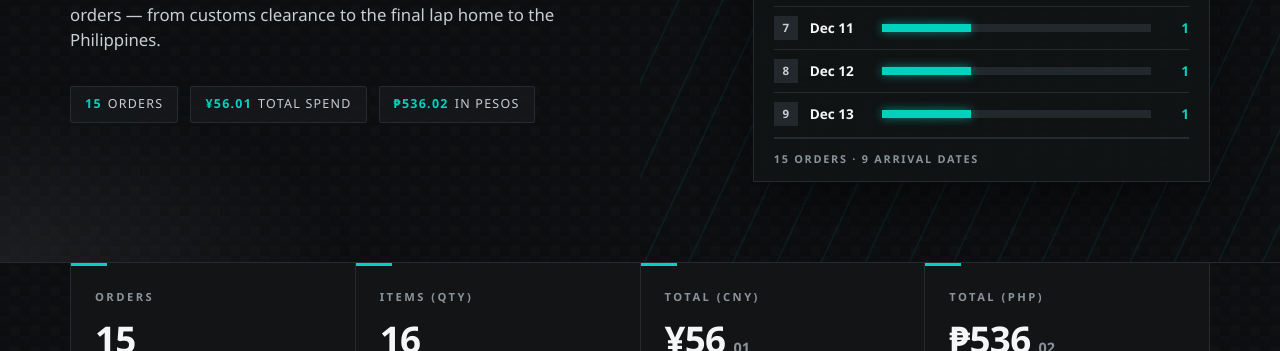
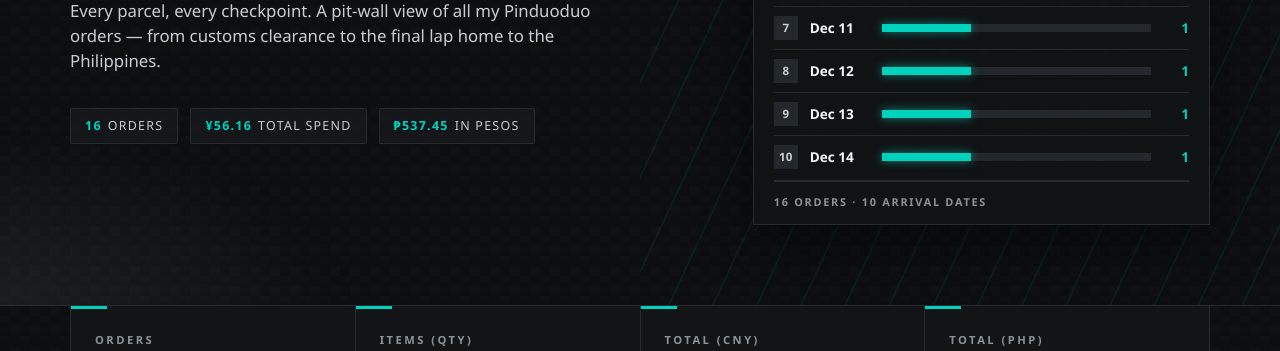
Before and after one commit to randombsgooooo/orders, a plain HTML site: page index.html in a window 1280 px wide. Shown: the part 449-800 px from the top of the page. Drawn offline with Linux system fonts and the light colour scheme.

Commit message:
Update index.html

```diff
--- a/index.html
+++ b/index.html
@@ -352,9 +352,9 @@
     <h1><span>Lights Out,</span><br><em>Orders In</em></h1>
     <p>Every parcel, every checkpoint. A pit-wall view of all my Pinduoduo orders &mdash; from customs clearance to the final lap home to the Philippines.</p>
     <div class="hero-meta">
-      <span class="chip"><b>15</b>Orders</span>
-      <span class="chip"><b>¥56.01</b>Total spend</span>
-      <span class="chip"><b>₱536.02</b>In pesos</span>
+      <span class="chip"><b>16</b>Orders</span>
+      <span class="chip"><b>¥56.16</b>Total spend</span>
+      <span class="chip"><b>₱537.45</b>In pesos</span>
     </div>
    </div>
    <aside class="tower" aria-label="Arrivals by ETA">
@@ -367,10 +367,10 @@
 
 <div class="wrap">
   <div class="stats" id="overview">
-    <div class="stat"><div class="k">Orders</div><div class="v">15</div></div>
-    <div class="stat"><div class="k">Items (qty)</div><div class="v">16</div></div>
-    <div class="stat"><div class="k">Total (CNY)</div><div class="v">¥56<small>.01</small></div></div>
-    <div class="stat"><div class="k">Total (PHP)</div><div class="v">₱536<small>.02</small></div></div>
+    <div class="stat"><div class="k">Orders</div><div class="v">16</div></div>
+    <div class="stat"><div class="k">Items (qty)</div><div class="v">17</div></div>
+    <div class="stat"><div class="k">Total (CNY)</div><div class="v">¥56<small>.16</small></div></div>
+    <div class="stat"><div class="k">Total (PHP)</div><div class="v">₱537<small>.45</small></div></div>
   </div>
 </div>
 
@@ -443,7 +443,7 @@
         </thead>
         <tbody id="tbody"></tbody>
         <tfoot>
-          <tr><td colspan="2" data-label="Sheet">Total</td><td data-label="Items">16</td><td></td><td data-label="Total (CNY)">¥56.01</td><td colspan="4"></td><td colspan="2" data-label="Total (PHP)">₱536.02</td></tr>
+          <tr><td colspan="2" data-label="Sheet">Total</td><td data-label="Items">17</td><td></td><td data-label="Total (CNY)">¥56.16</td><td colspan="4"></td><td colspan="2" data-label="Total (PHP)">₱537.45</td></tr>
         </tfoot>
       </table>
     </div>
@@ -452,7 +452,7 @@
 </section>
 
 <footer>
-  <div class="wrap">Built from the <b>PINDUODUO ORDERS</b> sheet &middot; Status as of 13 Nov 2026 &middot; Unofficial fan-style theme</div>
+  <div class="wrap">Built from the <b>PINDUODUO ORDERS</b> sheet &middot; Status as of 14 Nov 2026 &middot; Unofficial fan-style theme</div>
 </footer>
 <div class="toast" id="toast">Tracking number copied</div>
 
@@ -472,7 +472,8 @@ const orders = [
  {name:"No. 12 Xiao Anan Racing Driver Chip, Diameter 39mm - F1 Fan Merchandise, Anime-Themed Accessory from Guzi Baji", version:"-", qty:1, price:3.90, total:3.90, php:37.32, status:"In Philippines", order:"11/04/2026", eta:"12/4/2026", track:"910665101332", personal:"Yes"},
  {name:"F1 Driver Helmet Acrylic Keychain - Zhou Guanyu & Leclerc Carrying Case Pendant Collectible", version:"f1 helmet 0086 keychain;Style 4", qty:1, price:1.92, total:1.92, php:18.37, status:"Shipped", order:"11/11/2026", eta:"12/11/2026", track:"J&T Express: JT5546910968076", personal:"Yes"},
  {name:"Elastic Resistance Band Combo Set - Complete Set for Strength, Chest Muscle Training, Pull-ups, and Athlete Fitness Workout", version:"WH Yellow x [Warm-Up Activation] 5-15 lbs", qty:1, price:1.86, total:1.86, php:17.80, status:"Shipped", order:"11/12/2026", eta:"12/12/2026", track:"ZTO Express: 79159134835886", personal:"Yes"},
- {name:"Phone, Laptop, and Tablet Camera Cover - Privacy Screen Protector for Apple Tables to Prevent Spying with Hidden Lens Cover", version:"Black;Pack of 1", qty:1, price:1.01, total:1.01, php:9.67, status:"Shipped", order:"11/13/2026", eta:"12/13/2026", track:"ZTO Express: 75159173062726", personal:"Yes"}
+ {name:"Phone, Laptop, and Tablet Camera Cover - Privacy Screen Protector for Apple Tables to Prevent Spying with Hidden Lens Cover", version:"Black;Pack of 1", qty:1, price:1.01, total:1.01, php:9.67, status:"Shipped", order:"11/13/2026", eta:"12/13/2026", track:"ZTO Express: 75159173062726", personal:"Yes"},
+ {name:"Dual-use Mini Hair Straightener & Curling Iron, Portable Big Wave Styling Tool for Dorm Use, Volumizing Student Hair Styler", version:"White straightening iron comes with hair care oil", qty:1, price:0.15, total:0.15, php:1.44, status:"Shipped", order:"11/14/2026", eta:"12/14/2026", track:"YUNDA: 465860844909021", personal:"No"}
 ];
 
 const yen = n => "¥" + n.toFixed(2);
```
